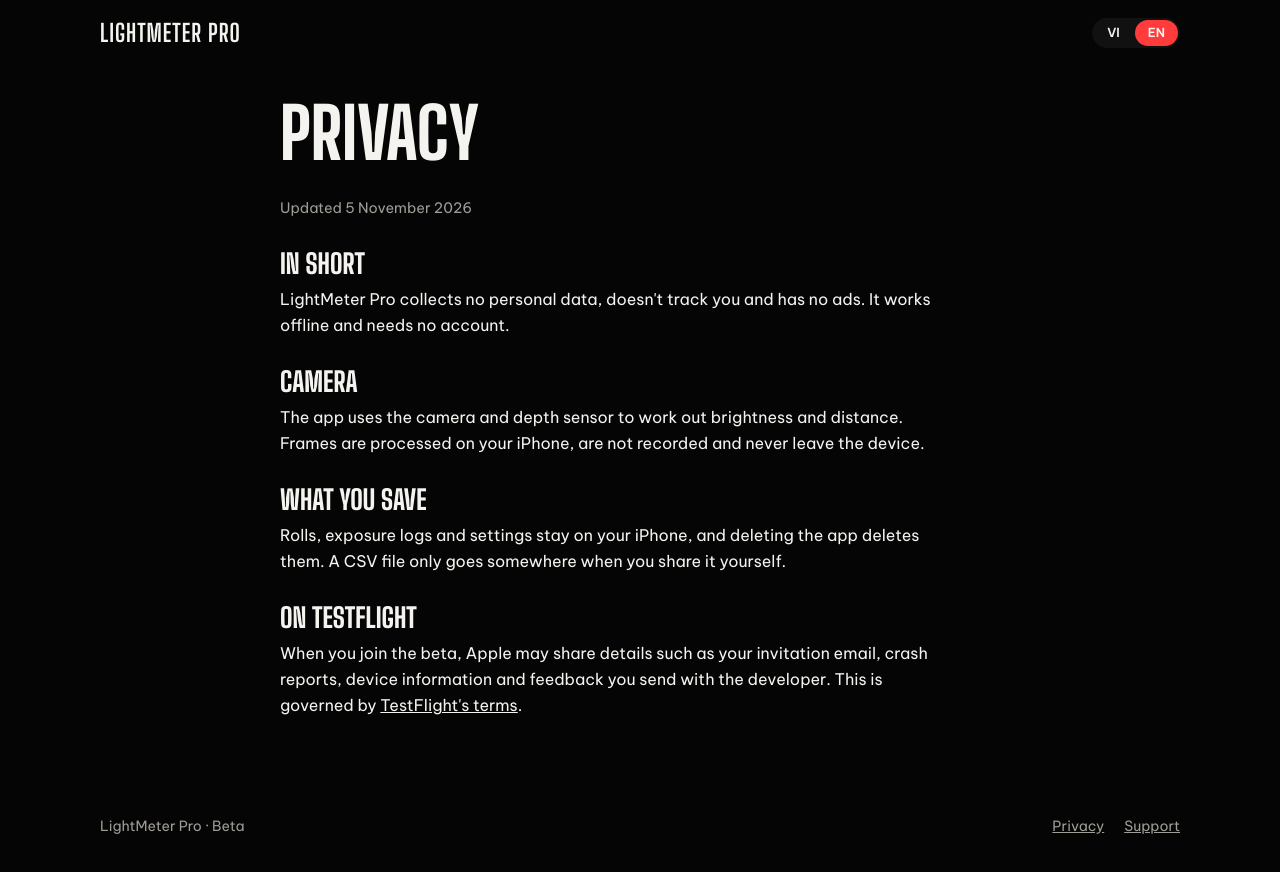
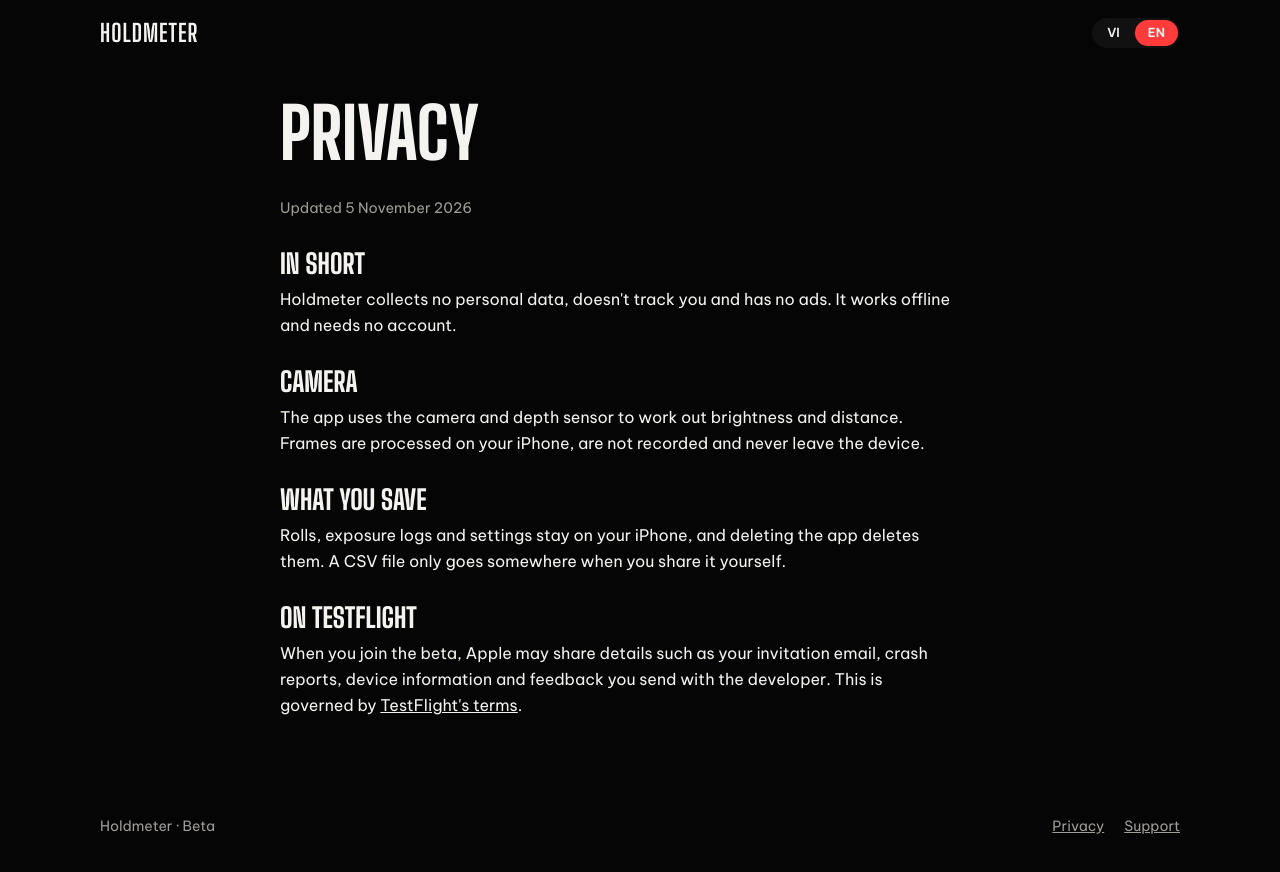
Before and after one commit to duongbean/lightmeter-website, a plain HTML site: page privacy.html in a window 1280 px wide. Drawn offline with Linux system fonts and the light colour scheme.

Commit message:
Rename the app to Holdmeter
LightMeter Pro is already taken on App Store Connect.

Co-Authored-By: Claude Opus 5.5 <noreply@anthropic.com>

```diff
--- a/config.js
+++ b/config.js
@@ -1,6 +1,6 @@
 // The only file to edit before launch.
 window.SITE = {
-  appName: "LightMeter Pro",
+  appName: "Holdmeter",
   // Public TestFlight link from App Store Connect. Empty shows "opening soon".
   testflightUrl: "",
   // Shown on the support page, for feedback and for Apple's reviewers.
--- a/privacy.html
+++ b/privacy.html
@@ -3,14 +3,14 @@
 <head>
 <meta charset="utf-8">
 <meta name="viewport" content="width=device-width, initial-scale=1, viewport-fit=cover">
-<title>LightMeter Pro Privacy</title>
+<title>Holdmeter Privacy</title>
 <meta name="description" content="Chính sách quyền riêng tư của app đo sáng.">
 <link rel="stylesheet" href="https://fonts.googleapis.com/css2?family=Be+Vietnam+Pro:wght@400;500;600;700&family=Big+Shoulders+Display:wght@700;800&family=IBM+Plex+Mono:wght@300;400;500&display=swap">
 <link rel="stylesheet" href="site.css">
 </head>
 <body>
 <header class="wrap top">
-  <a class="brand" href="index.html" data-app>LightMeter Pro</a>
+  <a class="brand" href="index.html" data-app>Holdmeter</a>
   <div class="langs" role="group" aria-label="Language">
     <button type="button" data-lang-btn="vi" aria-pressed="true">VI</button>
     <button type="button" data-lang-btn="en" aria-pressed="false">EN</button>
@@ -22,11 +22,11 @@
 
   <section data-l="vi">
     <h2>Tóm tắt</h2>
-    <p><span data-app>LightMeter Pro</span> không thu thập dữ liệu cá nhân, không theo dõi bạn và không có quảng cáo. App hoạt động không cần mạng và không cần tài khoản.</p>
+    <p><span data-app>Holdmeter</span> không thu thập dữ liệu cá nhân, không theo dõi bạn và không có quảng cáo. App hoạt động không cần mạng và không cần tài khoản.</p>
   </section>
   <section data-l="en">
     <h2>In short</h2>
-    <p><span data-app>LightMeter Pro</span> collects no personal data, doesn't track you and has no ads. It works offline and needs no account.</p>
+    <p><span data-app>Holdmeter</span> collects no personal data, doesn't track you and has no ads. It works offline and needs no account.</p>
   </section>
 
   <section data-l="vi">
@@ -63,7 +63,7 @@
 </main>
 <footer>
   <div class="wrap">
-    <span><span data-app>LightMeter Pro</span> · <span data-l="vi">Bản thử</span><span data-l="en">Beta</span></span>
+    <span><span data-app>Holdmeter</span> · <span data-l="vi">Bản thử</span><span data-l="en">Beta</span></span>
     <nav>
       <a href="privacy.html"><span data-l="vi">Quyền riêng tư</span><span data-l="en">Privacy</span></a>
       <a href="support.html"><span data-l="vi">Hỗ trợ</span><span data-l="en">Support</span></a>
```
Also changed, not shown: index.html (+3 -3 lines), support.html (+5 -5 lines).
